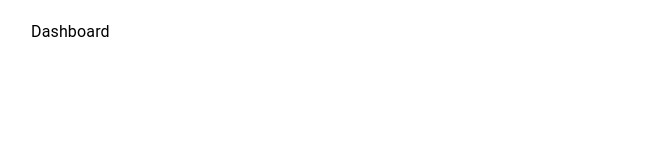
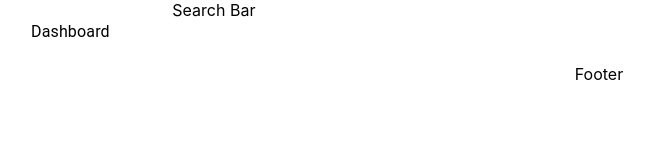
Before and after one commit to eder-toledo/gpac-Demo, a React (Create React App) app in the folder frontend/: page / in a window 1280 px wide. Shown: the top 160 px of the page, without its empty margins (41-695 px from the left). Built offline with nearby package versions, Linux system fonts and the light colour scheme.

Commit message:
Basic estructure for distribution

```diff
--- a/frontend/src/App.js
+++ b/frontend/src/App.js
@@ -1,11 +1,33 @@
 import LeftMenu from './components/LeftMenu';
+import Footer from './components/Footer';
+import SearchBar from './components/SearchBar';
 import './App.css';
+import Box from '@material-ui/core/Box'
+import Grid from '@material-ui/core/Grid'
+
 
 function App() {
   return (
     <div className="App">
-      <LeftMenu />
+      <Grid
+        container
+        spacing={0}
+        direction="row"
+        justify="flex-start"
+        alignItems="flex-start"
+        alignContent="stretch"
+        wrap="nowrap"
 
+      >
+
+        <Grid item xs={2}>
+          <LeftMenu />
+        </Grid>
+        <Grid>
+          <SearchBar />
+        </Grid>
+      </Grid>
+      <Footer />
     </div>
   );
 }
--- a/frontend/src/components/Footer/index.jsx
+++ b/frontend/src/components/Footer/index.jsx
@@ -0,0 +1,5 @@
+import React from "react";
+
+export default function Footer() {
+  return <div>Footer</div>;
+}
--- a/frontend/src/components/SearchBar/index.jsx
+++ b/frontend/src/components/SearchBar/index.jsx
@@ -0,0 +1,9 @@
+import React from 'react'
+
+export default function SearchBar() {
+    return (
+        <div>
+            Search Bar
+        </div>
+    )
+}
```
Also changed, not shown: 1 other file (tests, documents, lock files or other folders).
